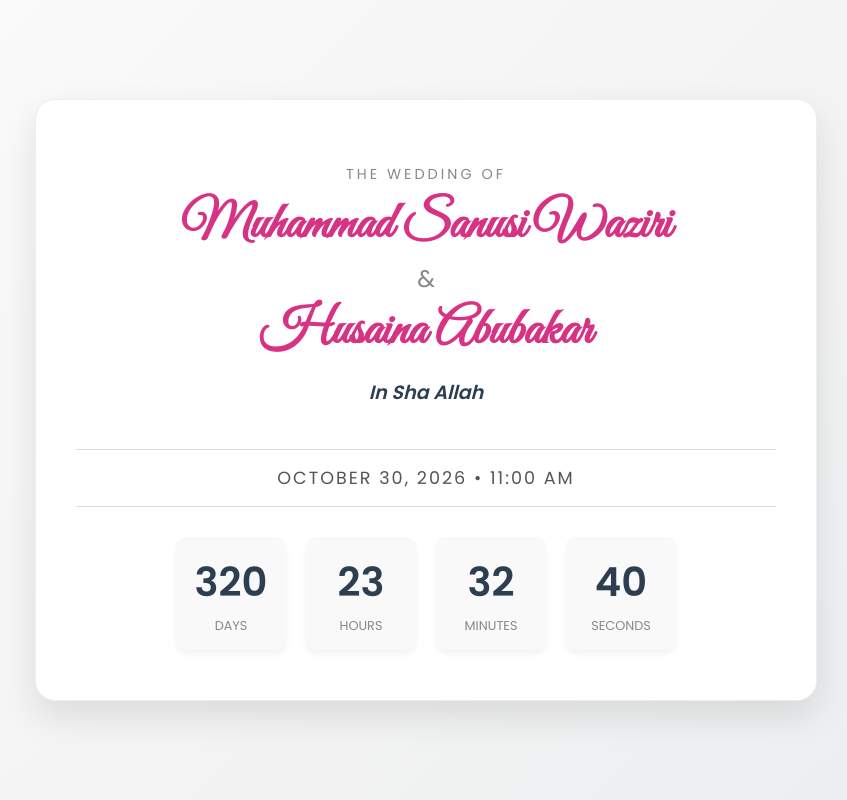
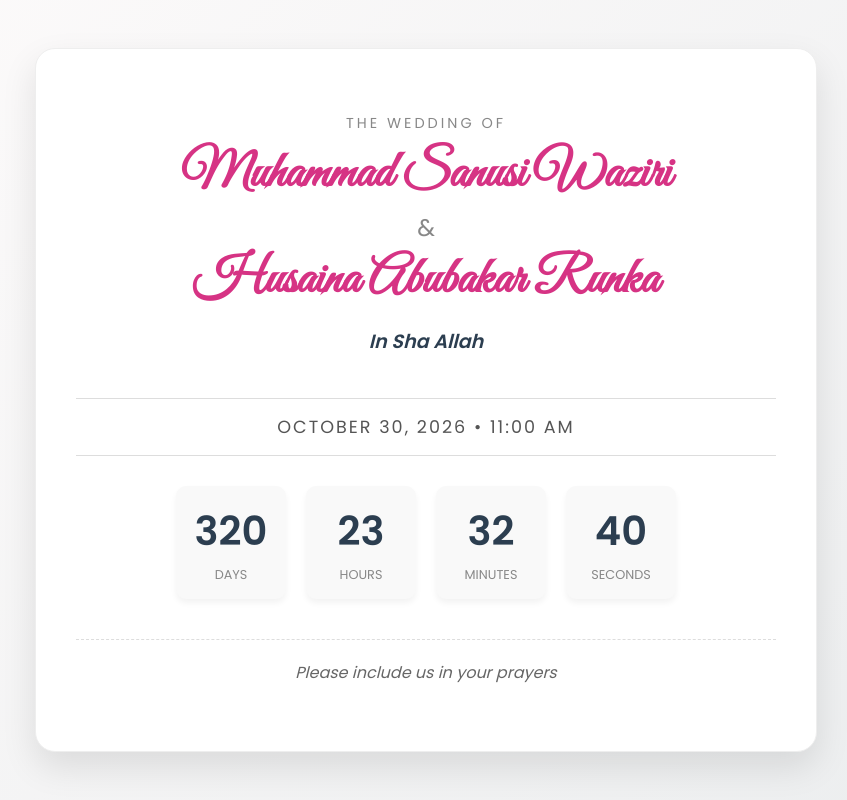
Before and after one commit to Swaziri/my_wedding_countdown, a plain HTML site: page index.html in a window 1280 px wide. Shown: the whole page, without its empty margins (214-1061 px from the left). Drawn offline with Linux system fonts and the light colour scheme.

Commit message:
Update index.html

```diff
--- a/index.html
+++ b/index.html
@@ -108,6 +108,16 @@
             margin-top: 5px;
         }
 
+        /* Prayer Footnote Style */
+        .prayer-footnote {
+            margin-top: 40px;
+            font-size: 1rem;
+            color: #666;
+            font-style: italic;
+            border-top: 1px dashed #ddd;
+            padding-top: 20px;
+        }
+
         /* Mobile Responsive Design */
         @media (max-width: 600px) {
             h1 { font-size: 2.2rem; }
@@ -125,7 +135,7 @@
 
         <h1>Muhammad Sanusi Waziri</h1>
         <span class="ampersand">&</span>
-        <h1>Husaina Abubakar</h1>
+        <h1>Husaina Abubakar Runka</h1>
 
         <p class="in-sha-allah">In Sha Allah</p>
 
@@ -149,6 +159,8 @@
                 <span class="label">Seconds</span>
             </div>
         </div>
+
+        <p class="prayer-footnote">Please include us in your prayers</p>
     </div>
 
     <script>
```
